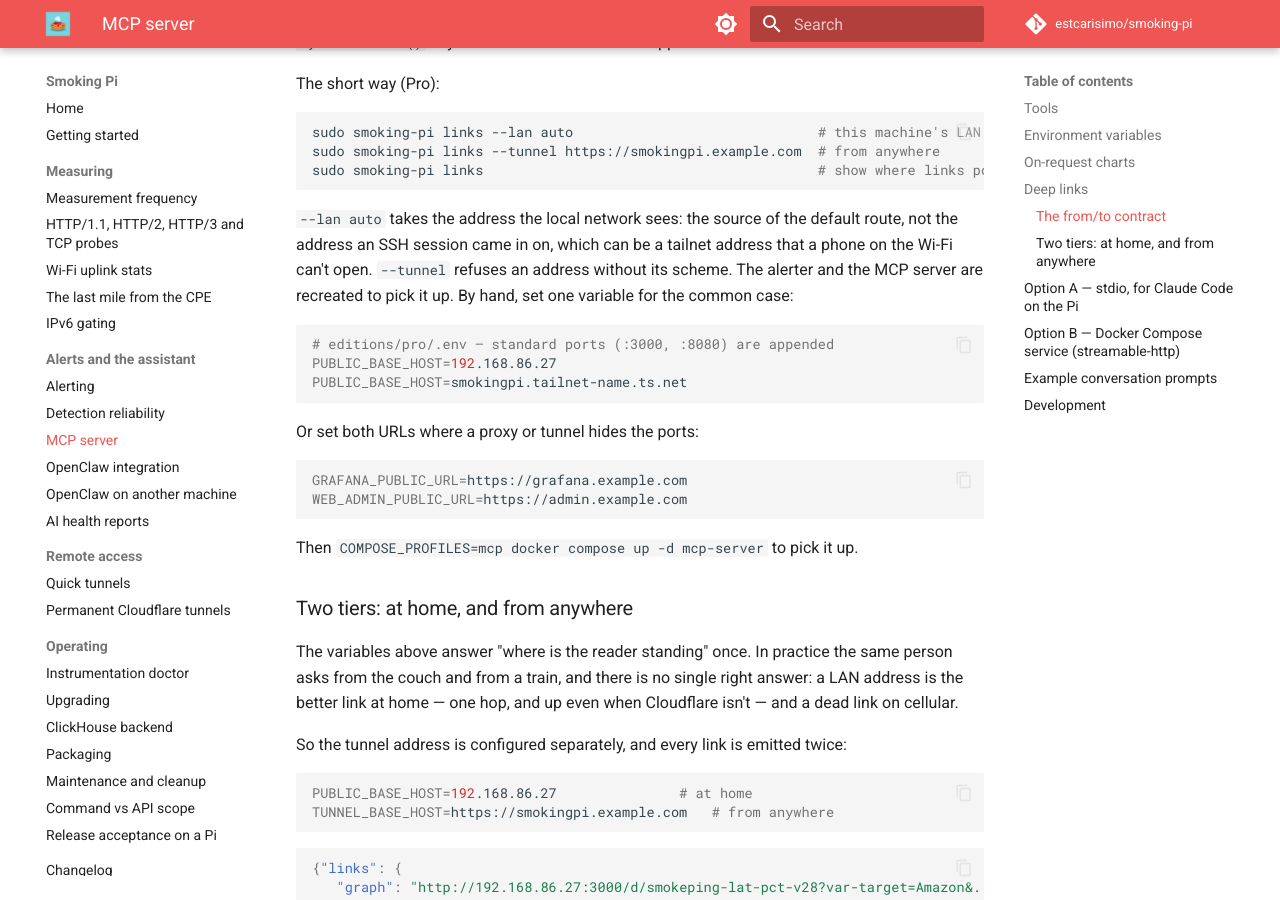
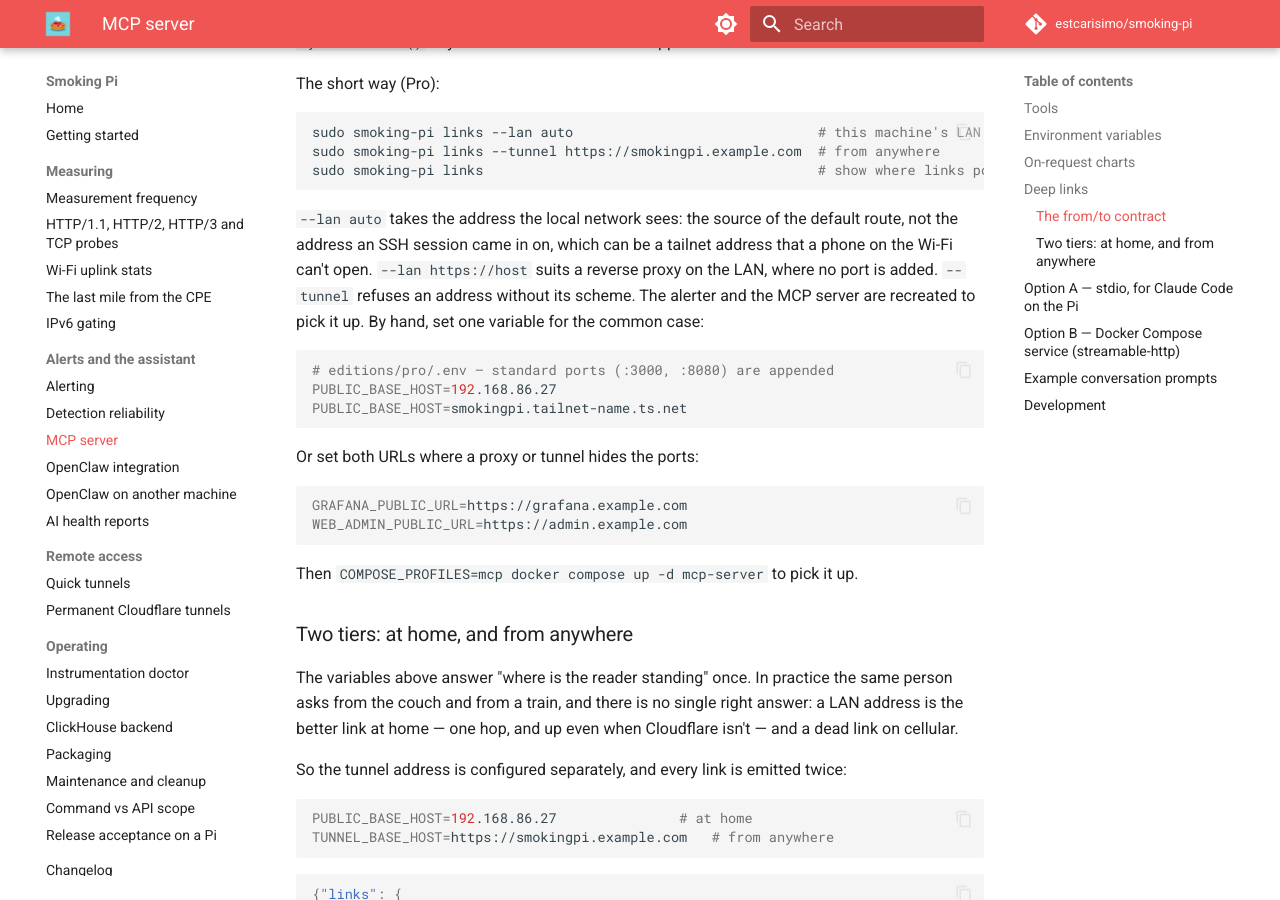
Before and after one commit to estcarisimo/smoking-pi, an MkDocs documentation site: the page built from docs/mcp-server.md, in a window 1280 px wide and 900 px high, scrolled down 5538 px. Built offline with MkDocs 1.6.1 and Material for MkDocs 9.7.7, drawn with Linux system fonts in a browser that asks for light colours; comment, search, counter and statistics services are not loaded.

Commit message:
fix(review): a forgotten --lan value is an error, not the address
- --lan/--tunnel refuse a value that starts with '-': 'links --lan --off'
  stored "--off" and recreated the services pointing at http://--off:3000.
- --lan takes http(s)://host (a reverse proxy on the LAN; no port added,
  as common/links.py documents); a path, another scheme, loopback and an
  IPv6 literal (links.py would drop its port) are refused.
- Each changed key applies its own readers.

Co-Authored-By: Claude Opus 5.5 <noreply@anthropic.com>

````diff
--- a/docs/mcp-server.md
+++ b/docs/mcp-server.md
@@ -177,8 +177,9 @@ sudo smoking-pi links                                         # show where links
 
 `--lan auto` takes the address the local network sees: the source of the
 default route, not the address an SSH session came in on, which can be a
-tailnet address that a phone on the Wi-Fi can't open. `--tunnel` refuses
-an address without its scheme. The alerter and the MCP server are
+tailnet address that a phone on the Wi-Fi can't open. `--lan https://host` suits
+a reverse proxy on the LAN, where no port is added. `--tunnel` refuses an
+address without its scheme. The alerter and the MCP server are
 recreated to pick it up. By hand, set one variable for the common case:
 
 ```bash
````
Also changed, not shown: 2 other files.
